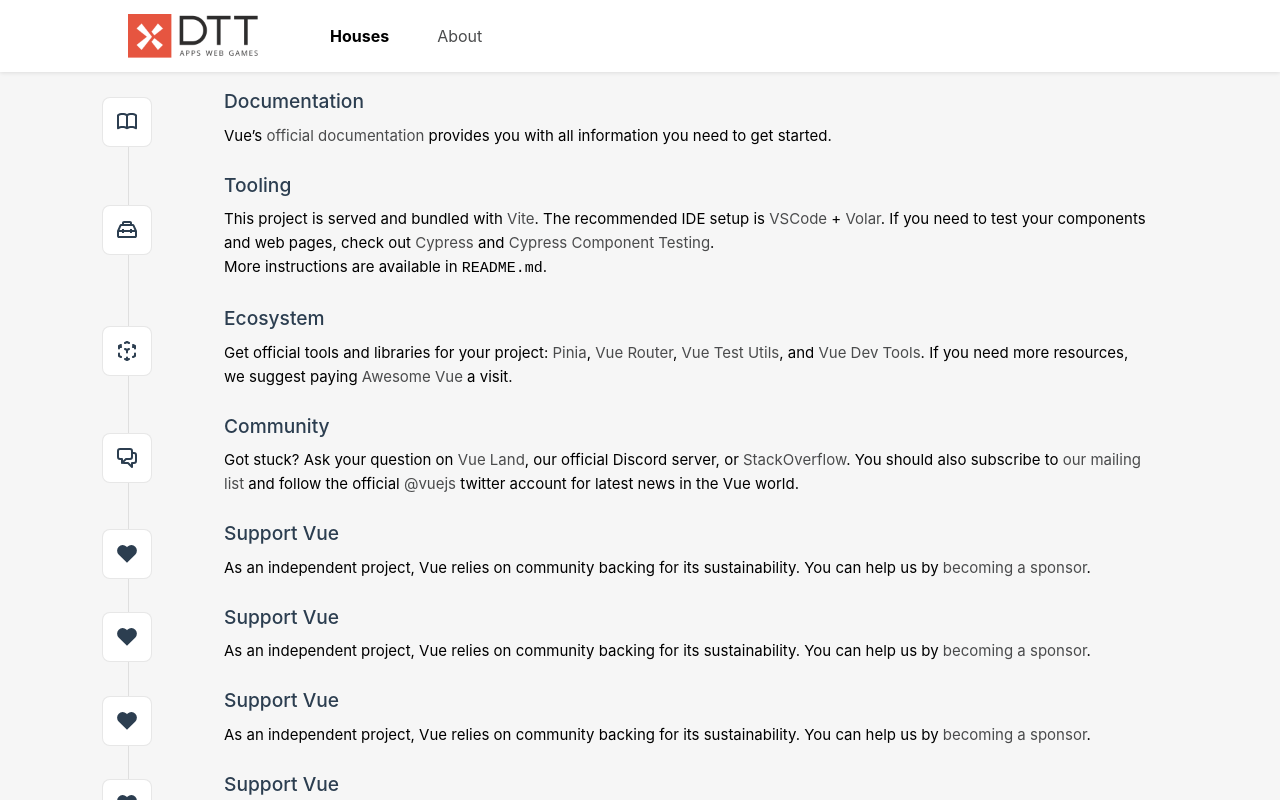
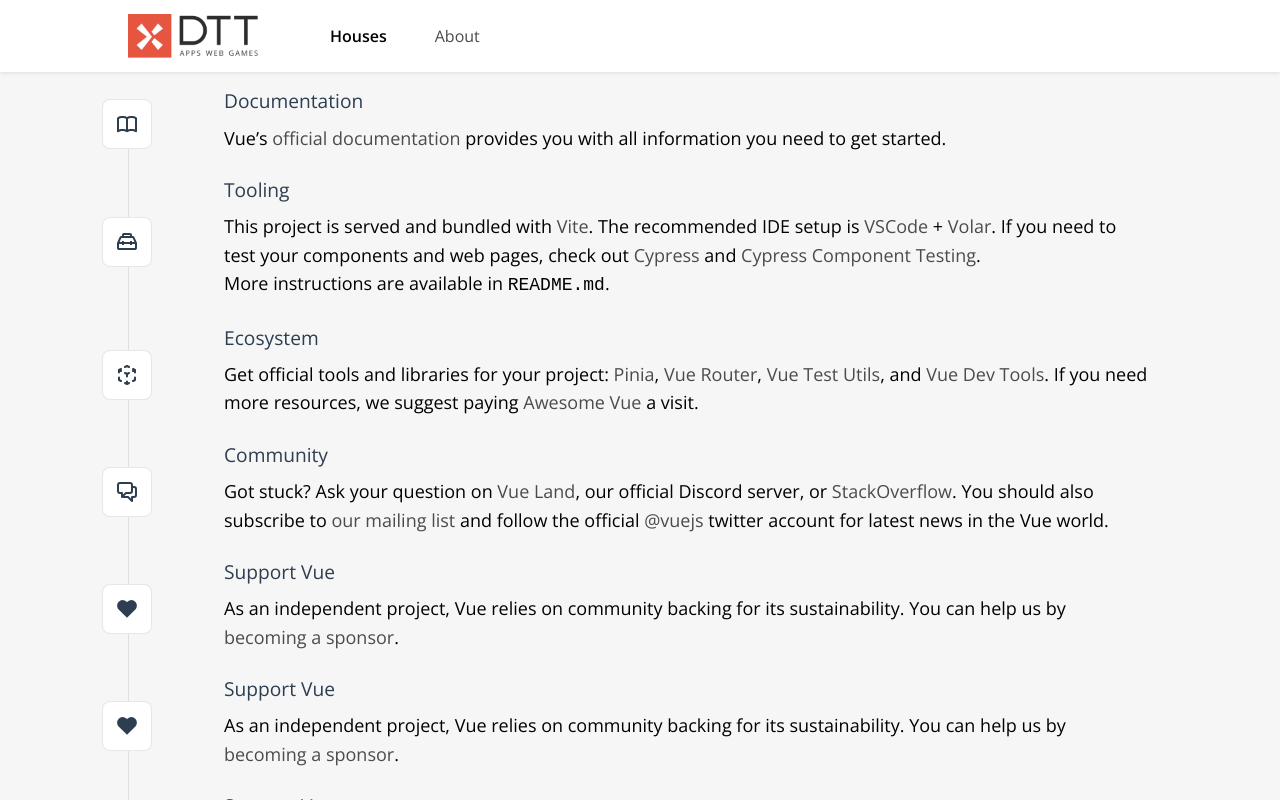
Before and after one commit to hamidreza-nateghi/dtt, a Vue app: page / in a window 1280 px wide. Shown: the top 800 px of the page. Built offline with nearby package versions, Linux system fonts and the light colour scheme.

Commit message:
add font styling

```diff
--- a/src/assets/base.css
+++ b/src/assets/base.css
@@ -1,3 +1,5 @@
+@import url('https://fonts.googleapis.com/css2?family=Montserrat:ital,wght@0,500;0,600;0,700;1,500&family=Open+Sans:wght@400;600&display=swap');
+
 /* color palette from <https://github.com/vuejs/theme> */
 :root {
   --vt-c-white: #ffffff;
@@ -73,21 +75,28 @@
     color 0.5s,
     background-color 0.5s;
   line-height: 1.6;
-  font-family:
-    Inter,
-    -apple-system,
-    BlinkMacSystemFont,
-    'Segoe UI',
-    Roboto,
-    Oxygen,
-    Ubuntu,
-    Cantarell,
-    'Fira Sans',
-    'Droid Sans',
-    'Helvetica Neue',
-    sans-serif;
-  font-size: 15px;
+  font-family: 'Open Sans', sans-serif;
+  font-size: 18px;
   text-rendering: optimizeLegibility;
   -webkit-font-smoothing: antialiased;
   -moz-osx-font-smoothing: grayscale;
 }
+
+h1,
+h2,
+button {
+  font-family: 'Montserrat', sans-serif;
+  font-weight: bold;
+}
+
+h1 {
+  font-size: 32px;
+}
+
+h2 {
+  font-size: 22px;
+}
+
+button {
+  font-size: 18px;
+}
```
